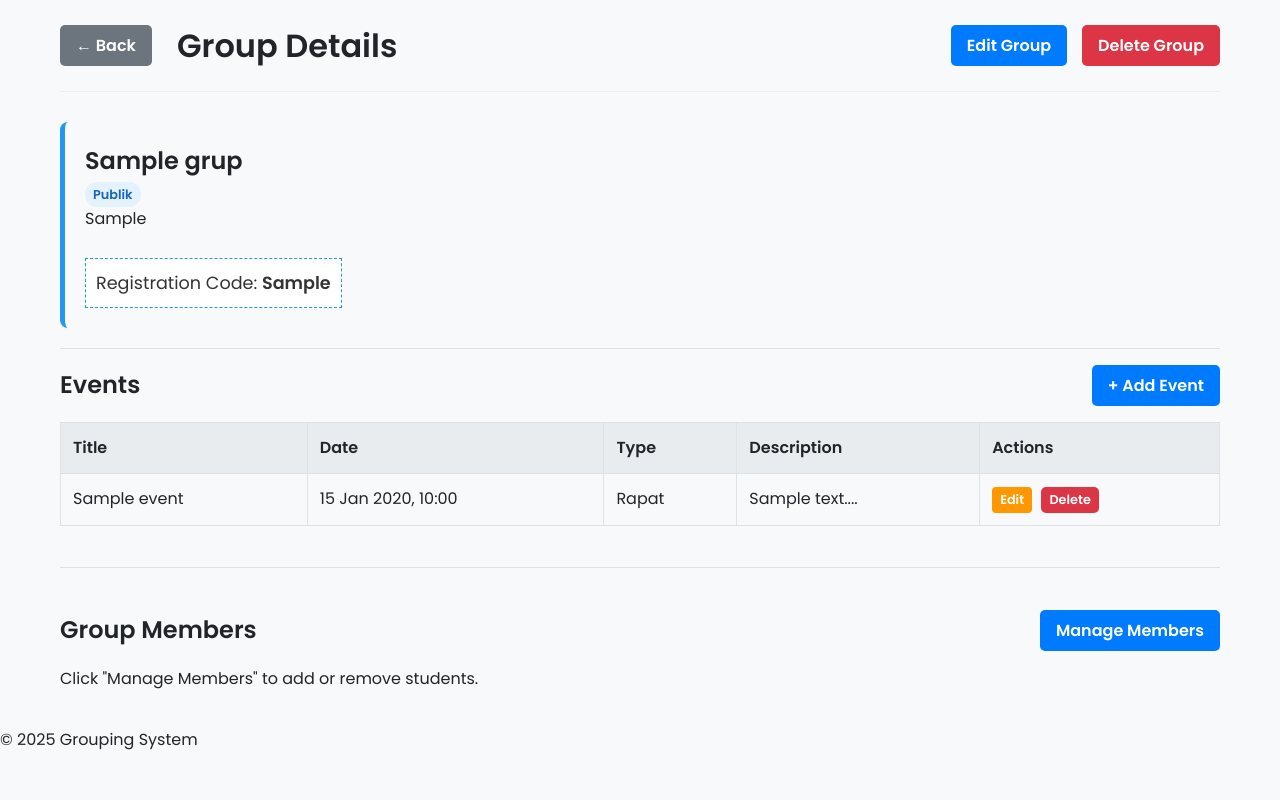
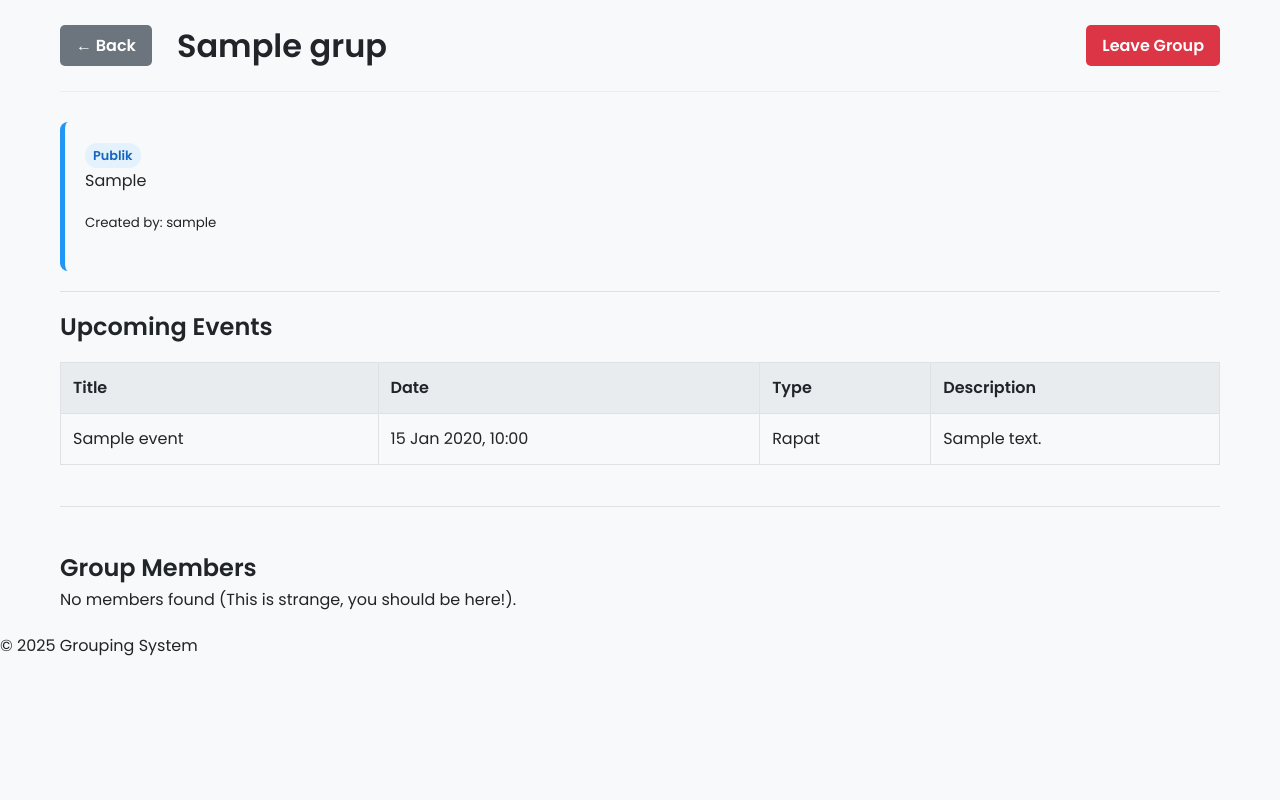
Before and after one commit to Henry-Hilton/Grouping-System, a PHP site: page /dosen/group_details.php?id=1 in a window 1280 px wide. Run offline with PHP 8.4, Linux system fonts and the light colour scheme; the visitor is signed in with stand-in values (Sample User, id 1); data comes from the database, SQL or seed files in the repository; tables that the repository leaves empty hold one stand-in row (values such as "Sample post"); some libraries are stand-ins or nearby versions.

Commit message:
fix(mahasiswa): Fix member list query to correctly join via account table

```diff
--- a/dosen/group_details.php
+++ b/dosen/group_details.php
@@ -1,70 +1,81 @@
 <?php
-$required_role = 'dosen';
+$required_role = 'mahasiswa';
 require_once('../partials/check_session.php');
 require_once('../partials/header.php');
 require_once('../db_connect.php');
 
+// 1. Validate ID
 if (!isset($_GET['id']) || !is_numeric($_GET['id'])) {
     header("Location: index.php");
     exit();
 }
 $idgrup = $_GET['id'];
+$nrp = $_SESSION['username'];
 
-$sql_group = "SELECT * FROM grup WHERE idgrup = ? AND username_pembuat = ?";
-$stmt_group = $mysqli->prepare($sql_group);
-$stmt_group->bind_param("is", $idgrup, $_SESSION['username']);
-$stmt_group->execute();
-$result_group = $stmt_group->get_result();
-
-if ($result_group->num_rows === 0) {
-    echo "<div class='container'><h3>Group not found or access denied.</h3><a href='index.php'>Back</a></div>";
+// 2. Security Check: Is the student actually a member of this group?
+$sql_check = "SELECT * FROM member_grup WHERE idgrup = ? AND username = ?";
+$stmt_check = $mysqli->prepare($sql_check);
+$stmt_check->bind_param("is", $idgrup, $nrp);
+$stmt_check->execute();
+if ($stmt_check->get_result()->num_rows === 0) {
+    echo "<div class='container'><h3>Access Denied. You are not a member of this group.</h3><a href='index.php'>Back</a></div>";
     require_once('../partials/footer.php');
     exit();
 }
 
-$group = $result_group->fetch_assoc();
+// 3. Fetch Group Details
+$sql_group = "SELECT * FROM grup WHERE idgrup = ?";
+$stmt_group = $mysqli->prepare($sql_group);
+$stmt_group->bind_param("i", $idgrup);
+$stmt_group->execute();
+$group = $stmt_group->get_result()->fetch_assoc();
 
+// 4. Fetch Events
 $sql_events = "SELECT * FROM event WHERE idgrup = ? ORDER BY tanggal DESC";
 $stmt_events = $mysqli->prepare($sql_events);
 $stmt_events->bind_param("i", $idgrup);
 $stmt_events->execute();
 $events = $stmt_events->get_result();
+
+// 5. Fetch Members (THE FIX: Join via 'akun' table)
+// We link member_grup.username -> akun.username -> akun.nrp_mahasiswa -> mahasiswa.nrp
+$sql_members = "SELECT m.nrp, m.nama
+                FROM member_grup mg
+                JOIN akun a ON mg.username = a.username
+                JOIN mahasiswa m ON a.nrp_mahasiswa = m.nrp
+                WHERE mg.idgrup = ?
+                ORDER BY m.nama ASC";
+$stmt_members = $mysqli->prepare($sql_members);
+$stmt_members->bind_param("i", $idgrup);
+$stmt_members->execute();
+$members = $stmt_members->get_result();
 ?>
 
 <div class="container">
+
     <div class="dashboard-header">
         <div style="display: flex; align-items: center; gap: 15px;">
             <a href="index.php" class="btn-cancel">← Back</a>
-            <h1 style="margin: 0;">Group Details</h1>
+            <h1 style="margin: 0;"><?php echo htmlspecialchars($group['nama']); ?></h1>
         </div>
 
         <div class="header-actions">
-            <a href="edit_group.php?id=<?php echo $idgrup; ?>" class="btn-edit">Edit Group</a>
-
-            <a href="delete_group.php?id=<?php echo $idgrup; ?>" class="btn-delete"
-                onclick="return confirm('WARNING: Are you sure? This will delete the group and ALL its events and members.');">
-                Delete Group
+            <a href="leave_group.php?id=<?php echo $idgrup; ?>" class="btn-delete"
+                onclick="return confirm('Are you sure you want to leave this group?');">
+                Leave Group
             </a>
         </div>
     </div>
 
     <div class="group-header-details">
-        <h2><?php echo htmlentities($group['nama']); ?></h2>
-        <span class="badge"><?php echo htmlentities($group['jenis']); ?></span>
-        <p class="group-desc"><?php echo htmlentities($group['deskripsi']); ?></p>
-
-        <div class="registration-code-box">
-            Registration Code: <strong><?php echo htmlentities($group['kode_pendaftaran']); ?></strong>
-        </div>
+        <span class="badge"><?php echo htmlspecialchars($group['jenis']); ?></span>
+        <p class="group-desc"><?php echo htmlspecialchars($group['deskripsi']); ?></p>
+        <p><small>Created by: <?php echo htmlspecialchars($group['username_pembuat']); ?></small></p>
     </div>
 
     <hr>
 
-    <div class="section-header">
-        <h2>Events</h2>
-        <a href="create_event.php?idgrup=<?php echo $idgrup; ?>" class="btn-add">+ Add Event</a>
-    </div>
-
+    <h2>Upcoming Events</h2>
     <table class="data-table">
         <thead>
             <tr>
@@ -72,7 +83,6 @@ $events = $stmt_events->get_result();
                 <th>Date</th>
                 <th>Type</th>
                 <th>Description</th>
-                <th>Actions</th>
             </tr>
         </thead>
         <tbody>
@@ -81,25 +91,19 @@ $events = $stmt_events->get_result();
                 while ($event = $events->fetch_assoc()) {
                     ?>
                     <tr>
-                        <td><?php echo htmlentities($event['judul']); ?></td>
+                        <td><?php echo htmlspecialchars($event['judul']); ?></td>
                         <td><?php echo date('d M Y, H:i', strtotime($event['tanggal'])); ?></td>
-                        <td><?php echo htmlentities($event['jenis']); ?></td>
-                        <td><?php echo htmlentities(substr($event['keterangan'], 0, 50)) . '...'; ?></td>
-                        <td>
-                            <a href="edit_event.php?id=<?php echo $event['idevent']; ?>" class="btn-edit-small">Edit</a>
-                            <a href="delete_event.php?id=<?php echo $event['idevent']; ?>&idgrup=<?php echo $idgrup; ?>"
-                                class="btn-delete" style="padding: 4px 8px; font-size: 0.8rem; margin-left: 5px; height: auto;"
-                                onclick="return confirm('Delete this event?');">Delete</a>
-                        </td>
+                        <td><?php echo htmlspecialchars($event['jenis']); ?></td>
+                        <td><?php echo htmlspecialchars($event['keterangan']); ?></td>
                     </tr>
-                    <?php
+                <?php
                 }
             } else {
                 ?>
                 <tr>
-                    <td colspan="5" style="text-align:center;">No events scheduled yet.</td>
+                    <td colspan="4">No events scheduled.</td>
                 </tr>
-                <?php
+            <?php
             }
             ?>
         </tbody>
@@ -108,11 +112,25 @@ $events = $stmt_events->get_result();
     <br>
     <hr><br>
 
-    <div class="section-header">
-        <h2>Group Members</h2>
-        <a href="manage_members.php?id=<?php echo $idgrup; ?>" class="btn-add">Manage Members</a>
+    <h2>Group Members</h2>
+    <div class="member-list-container">
+        <ul style="list-style: none; padding: 0;">
+            <?php
+            if ($members->num_rows > 0) {
+                while ($member = $members->fetch_assoc()) {
+                    ?>
+                    <li style="padding: 10px; border-bottom: 1px solid #eee; background: #fff;">
+                        <strong><?php echo htmlspecialchars($member['nama']); ?></strong>
+                        <span style="color:#666; margin-left: 10px;">(<?php echo htmlspecialchars($member['nrp']); ?>)</span>
+                    </li>
+                <?php
+                }
+            } else {
+                echo "<li>No members found (This is strange, you should be here!).</li>";
+            }
+            ?>
+        </ul>
     </div>
-    <p>Click "Manage Members" to add or remove students.</p>
 
 </div>
 
```
